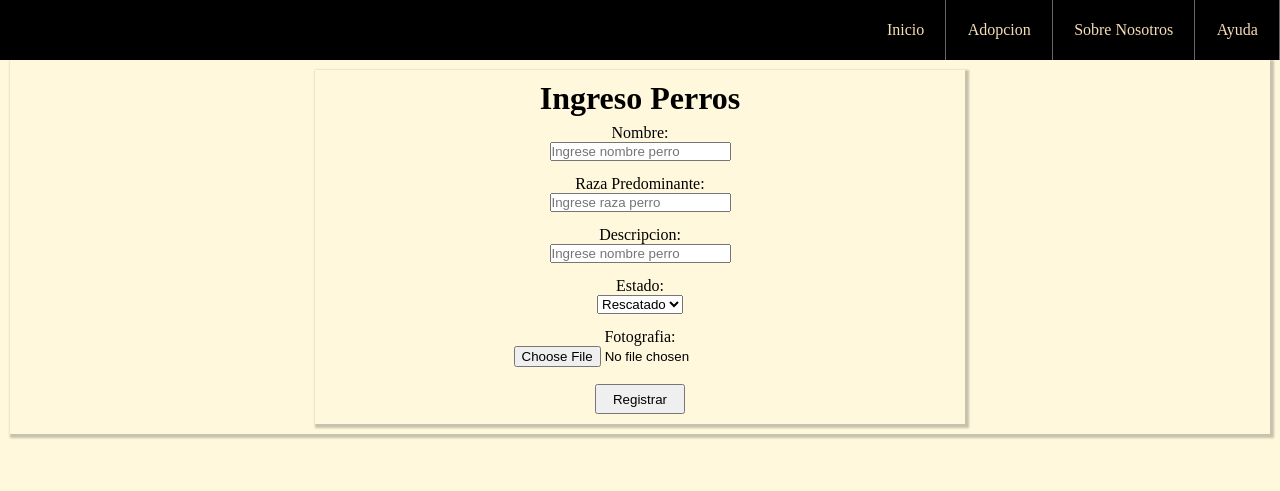
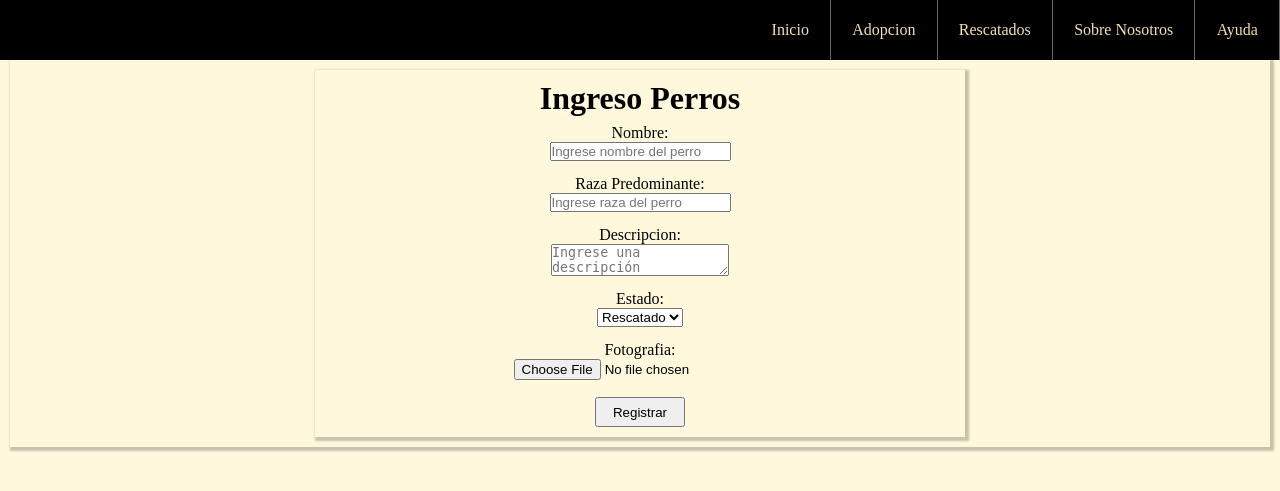
Before and after one commit to Jademuss/MisPerris2.0, a Django app: template misperris/templates/misperris/goku_perros.html in a window 1280 px wide. Shown: the top 491 px of the page. Run offline with Django 3.2, Linux system fonts and the light colour scheme; the template is opened without the code that fills it, so the values that code supplies are empty; some libraries are stand-ins or nearby versions.

Commit message:
agrege el valida perros, la url, views y corrección de errores

```diff
--- a/misperris/static/js/formulario.js
+++ b/misperris/static/js/formulario.js
@@ -11,6 +11,7 @@ function validate(){
         return false;
     }else if (isNaN(telefono)){
         alert("No se pueden ingresar letras ni caracteres, ingrese solo numeros");
+        return false;
     }else if (telefono.length > 9)
     {
         alert("El telefono debe ser de 9 digitos");
--- a/misperris/static/js/perros.js
+++ b/misperris/static/js/perros.js
@@ -1 +1,18 @@
-/*Faltan las validaciones de los perracos*/
+function valida(){
+var name, raza, descrip
+name = document.getElementById("txtNombre").value;
+raza = document.getElementById("txtRaza").value;
+descrip = document.getElementById("txtDescripcion").value;
+
+if (name.split('').length < 2) {
+    alert("Ingrese nombre valido");
+    return false;
+}else if (raza.split('').length <2){
+    alert("Ingrese una raza valida");
+    return false;
+}else if (descrip.length < 5)
+{
+    alert("Ingrese una descripción mas larga");
+    return false;
+}
+}
--- a/misperris/templates/misperris/goku_formulario.html
+++ b/misperris/templates/misperris/goku_formulario.html
@@ -20,6 +20,7 @@
                 <ul>
                     <li><a href="{% url 'goku_list' %}" class="item-link">Inicio</a></li>
                     <li><a href="{% url 'goku_formulario' %}" class="item-link">Adopcion</a></li>
+                    <li><a href="{% url 'goku_perros' %}" class="item-link">Rescatados</a></li>
                     <li><a href="{% url 'goku_notfound' %}" class="item-link">Sobre Nosotros</a></li>
                     <li><a href="{% url 'goku_notfound' %}" class="item-link">Ayuda</a></li>
                 </ul>
--- a/misperris/templates/misperris/goku_list.html
+++ b/misperris/templates/misperris/goku_list.html
@@ -21,6 +21,7 @@
                 <ul>
                     <li><a href="{% url 'goku_list' %}" class="item-link">Inicio</a></li>
                     <li><a href="{% url 'goku_formulario' %}" class="item-link">Adopcion</a></li>
+                    <li><a href="{% url 'goku_perros' %}" class="item-link">Rescatados</a></li>
                     <li><a href="{% url 'goku_notfound' %}" class="item-link">Sobre Nosotros</a></li>
                     <li><a href="{% url 'goku_notfound' %}" class="item-link">Ayuda</a></li>
                 </ul>
--- a/misperris/templates/misperris/goku_notfound.html
+++ b/misperris/templates/misperris/goku_notfound.html
@@ -20,6 +20,7 @@
                     <ul>
                         <li><a href="{% url 'goku_list' %}" class="item-link">Inicio</a></li>
                         <li><a href="{% url 'goku_formulario' %}" class="item-link">Adopcion</a></li>
+                        <li><a href="{% url 'goku_perros' %}" class="item-link">Rescatados</a></li>
                         <li><a href="{% url 'goku_notfound' %}" class="item-link">Sobre Nosotros</a></li>
                         <li><a href="{% url 'goku_notfound' %}" class="item-link">Ayuda</a></li>
                     </ul>
--- a/misperris/templates/misperris/goku_perros.html
+++ b/misperris/templates/misperris/goku_perros.html
@@ -20,6 +20,7 @@
                 <ul>
                     <li><a href="{% url 'goku_list' %}" class="item-link">Inicio</a></li>
                     <li><a href="{% url 'goku_formulario' %}" class="item-link">Adopcion</a></li>
+                    <li><a href="{% url 'goku_perros' %}" class="item-link">Rescatados</a></li>
                     <li><a href="{% url 'goku_notfound' %}" class="item-link">Sobre Nosotros</a></li>
                     <li><a href="{% url 'goku_notfound' %}" class="item-link">Ayuda</a></li>
                 </ul>
@@ -27,19 +28,19 @@
         </div>
 
         <div class="contenedor-formulario">
-            <form onsubmit="return validate();">
+            <form onsubmit="return valida();">
                 <h1>Ingreso Perros</h1>
                 <div class="item-input">
                     <label for="txtNombre">Nombre:</label>
-                    <input type="text" id="txtNombre" placeholder="Ingrese nombre perro" required>
+                    <input type="text" id="txtNombre" placeholder="Ingrese nombre del perro" required>
                 </div>
                 <div class="item-input">
                     <label for="txtRaza">Raza Predominante:</label>
-                    <input type="text" id="txtRaza" placeholder="Ingrese raza perro" required>
+                    <input type="text" id="txtRaza" placeholder="Ingrese raza del perro" required>
                 </div>
                 <div class="item-input">
                     <label for="txtDescripcion">Descripcion:</label>
-                    <input type="text" id="txtDescripcion" placeholder="Ingrese nombre perro" required>
+                    <textarea id="txtDescripcion" placeholder="Ingrese una descripción" required></textarea>
                 </div>
                 <div class="item-input">
                     <label for="sel-estado">Estado:</label>
@@ -51,7 +52,7 @@
                 </div>
                 <div class="item-input">
                     <label for="file-perro">Fotografia:</label>
-                    <input type="file" name="file-perro"/>
+                    <input type="file" name="file-perro" required>
                 </div>
                 <div class="item-input-boton">
                     <button type="submit" class="butons">Registrar</button>
--- a/misperris/urls.py
+++ b/misperris/urls.py
@@ -4,5 +4,6 @@ from . import views
 urlpatterns = [
     path('', views.goku_list, name='goku_list'),
     path('goku_list/goku_formulario/', views.goku_formulario, name="goku_formulario"),
-    path('goku_list/goku_formulario/goku_notfound/', views.goku_notfound, name='goku_notfound'),
+    path('goku_list/goku_formulario/goku_perros/', views.goku_perros, name="goku_perros"),
+    path('goku_list/goku_formulario/goku_perros/goku_notfound/', views.goku_notfound, name='goku_notfound'),
 ]
--- a/misperris/views.py
+++ b/misperris/views.py
@@ -6,6 +6,9 @@ def goku_list(request):
 
 def goku_formulario(request):
     return render(request, 'misperris/goku_formulario.html', {})
+
+def goku_perros(request):
+    return render(request, 'misperris/goku_perros.html', {})
 
 def goku_notfound(request):
     return render(request, 'misperris/goku_notfound.html', {})
```
